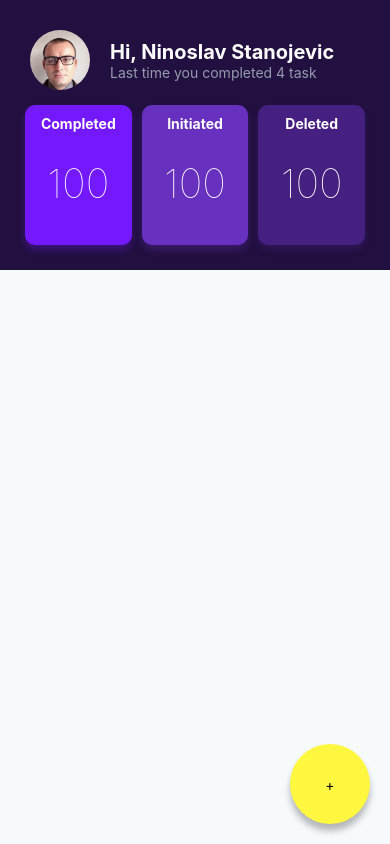
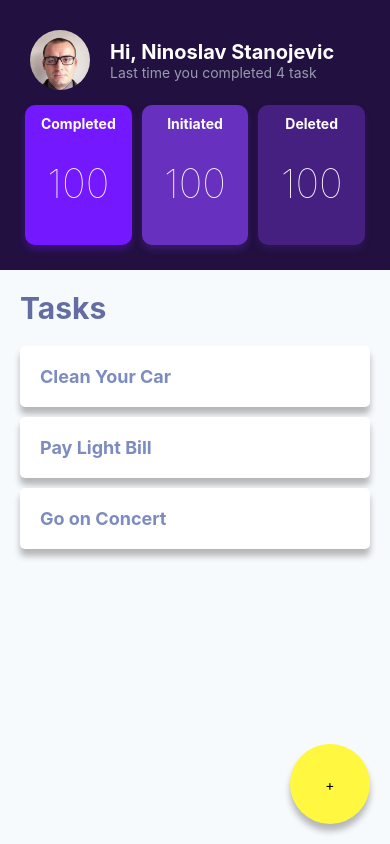
Before and after one commit to Noni2207/task-app, a React Native app: screen / in a window 390 px wide. Built offline with nearby package versions, Linux system fonts and the light colour scheme.

Commit message:
adding new componenet Task

```diff
--- /dev/null
+++ b/src/components/Task.js
@@ -0,0 +1,72 @@
+import React, {useState} from 'react';
+import { StyleSheet, Text, View, TouchableOpacity, Image} from 'react-native';
+
+export default function App() {
+    const styles = StyleSheet.create({
+        tasks: {
+            flex: 1,
+            paddingTop: 20
+        },
+        sectionTitle: {
+            fontSize: 30,
+            color: "#646da1",
+            fontWeight: '700',
+            marginBottom: 20
+        },
+        container: {
+            paddingLeft: 20,
+            paddingRight: 20,
+        },
+        task: {
+            backgroundColor: 'white',
+            borderRadius: 5,
+            padding: 20,
+            marginBottom: 10,
+            shadowColor: '#1b1b1b',
+            shadowOffset: {
+                width:0,
+                height:7
+            },
+            shadowOpacity: 0.3,
+            shadowRadius: 6.68
+        },
+        taskTitle: {
+            fontSize: 18,
+            color: '#7c8bc0',
+            fontWeight: '700'
+
+        }
+      });
+      const task = [
+          {
+              id:`skills_${new Date().getTime()}_${Math.random()* Math.random()}`,
+              title: 'Clean Your Car'
+          },
+          {
+              id:`skills_${new Date().getTime()}_${Math.random()* Math.random()}`,
+              title: 'Pay Light Bill'
+          },
+          {
+              id:`skills_${new Date().getTime()}_${Math.random()* Math.random()}`,
+              title: 'Go on Concert'
+          }
+      ];
+      const showTasks = () => {
+          return task.map ((task) => {
+            return (
+                <View style={styles.task} key={task.id}>
+                  <Text style={styles.taskTitle}>{task.title}</Text>
+                </View>
+            )
+          })
+      }
+
+  return (
+    <View style={styles.tasks}>
+        <View style={styles.container}>
+           <Text style={styles.sectionTitle}>Tasks</Text>
+               {showTasks()}
+        </View>
+    </View>
+  );
+}
--- a/src/pages/Home.js
+++ b/src/pages/Home.js
@@ -2,6 +2,7 @@ import React, {useState} from 'react';
 import { StyleSheet, Text, View, TouchableOpacity, StatusBar } from 'react-native';
 import Header from '../components/Header';
 import StatusCard from '../components/StatusCard';
+import Task from '../components/Task';
 
 export default function App() {
     const styles = StyleSheet.create({
@@ -48,6 +49,7 @@ export default function App() {
              <StatusCard/>
          </View>
        </View>
+       <Task/>
        <TouchableOpacity style={styles.addTaskBtn}>
            <Text style={styles.plus}>+</Text>
 
```
